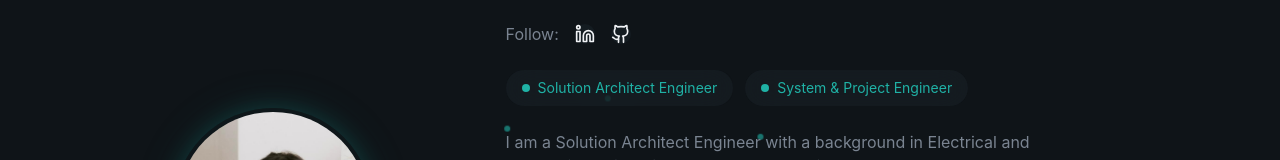
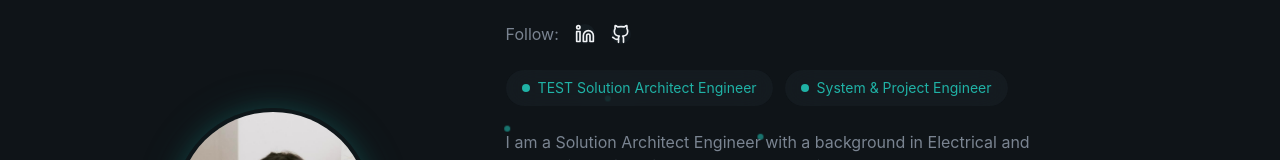
Before and after one commit to soongshinee/soongshinee-portfolio, a React (Vite) app: page / in a window 1280 px wide. Shown: the part 192-352 px from the top of the page. Built offline with nearby package versions, Linux system fonts and the light colour scheme.

Commit message:
test changes

```diff
--- a/src/sections/Hero.jsx
+++ b/src/sections/Hero.jsx
@@ -19,7 +19,6 @@ const Hero = () => {
 
   return (
     <section className="relative min-h-screen flex items-center overflow-hidden">
-
       {/* Animated background layer */}
       {/* pointer-events-none: dots ignore mouse interactions */}
       {/* Dots move through animation in a line (slow-drift animation) at different durations*/}
@@ -84,7 +83,7 @@ const Hero = () => {
             <div className="flex gap-3 justify-center lg:justify-start">
               <span className="inline-flex items-center gap-2 px-4 py-2 rounded-full glass text-sm text-primary w-fit">
                 <span className="w-2 h-2 bg-primary rounded-full"></span>
-                Solution Architect Engineer
+                TEST Solution Architect Engineer
               </span>
               <span className="inline-flex items-center gap-2 px-4 py-2 rounded-full glass text-sm text-primary w-fit">
                 <span className="w-2 h-2 bg-primary rounded-full"></span>
```
